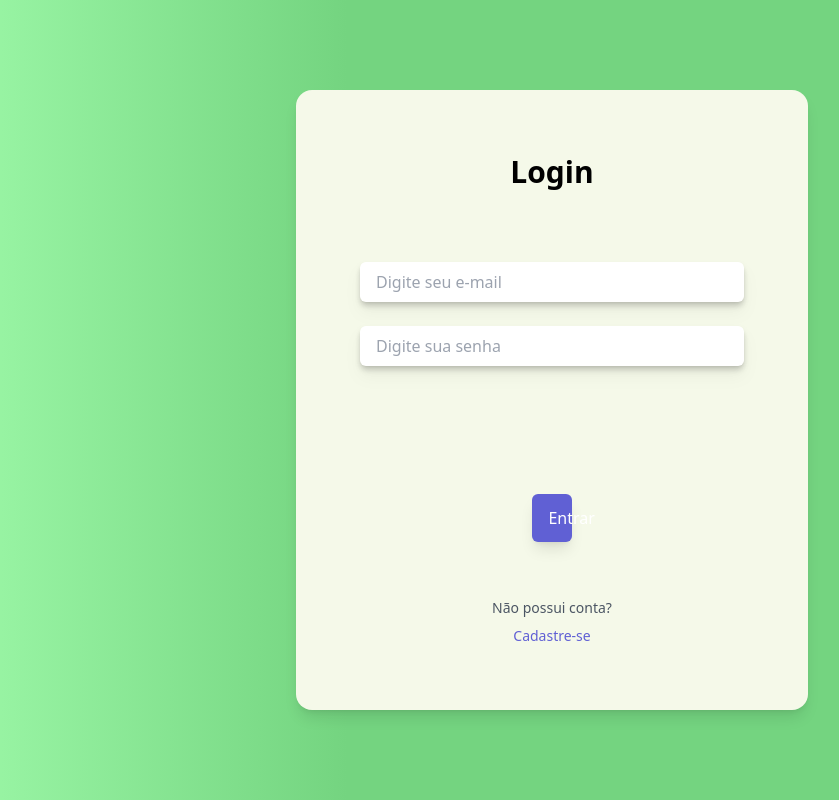
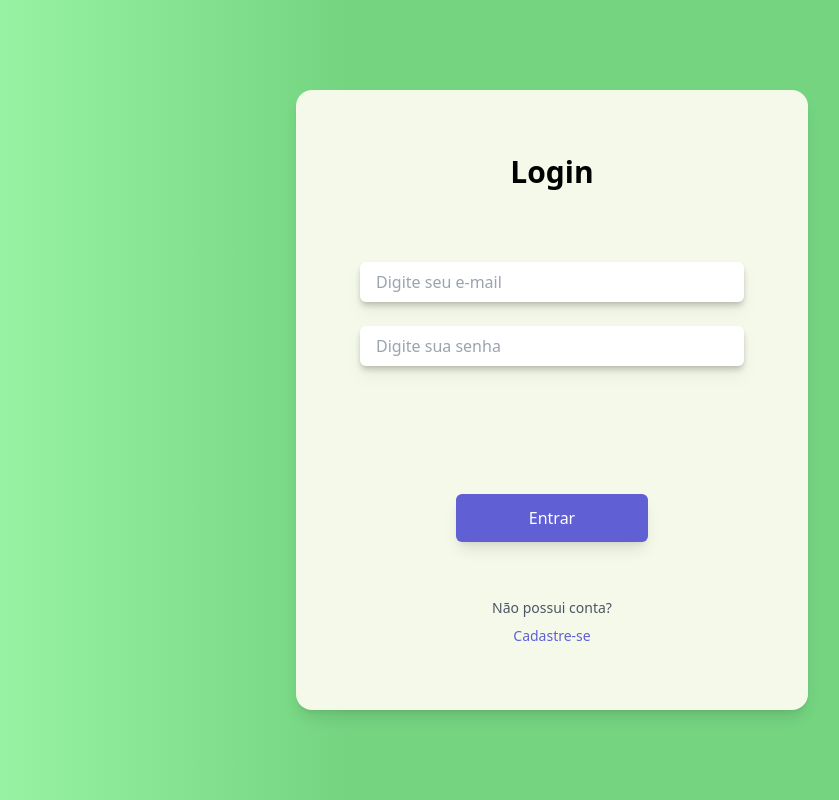
Before and after one commit to brendapc/hacktona-2024, a React (Vite) app in the folder frontend/: page /login in a window 1280 px wide. Shown: the whole page, without its empty margins (88-927 px from the left). Built offline with nearby package versions, Linux system fonts and the light colour scheme.

Commit message:
Update ButtonComponent styling for consistency

```diff
--- a/frontend/src/components/ButtonComponent.jsx
+++ b/frontend/src/components/ButtonComponent.jsx
@@ -2,7 +2,7 @@ const ButtonComponent = ({ onClick, label }) => {
     return (
         <button
             onClick={onClick}
-            className="w-1/2 h-12 px-4 py-2 bg-[#6060D4] text-white rounded-md shadow-lg border-none cursor-pointer focus:outline-none focus:ring-2 focus:ring-[#6060D4] focus:ring-opacity-50 hover:bg-[#4E4EB8]"
+            className="w-1/2 h-12 py-2 bg-[#6060D4] text-white rounded-md shadow-lg border-none cursor-pointer focus:outline-none focus:ring-2 focus:ring-[#6060D4] focus:ring-opacity-50 hover:bg-[#4E4EB8]"
         >
             {label}
         </button>
--- a/frontend/src/pages/LoginPage.jsx
+++ b/frontend/src/pages/LoginPage.jsx
@@ -7,7 +7,7 @@ export const LoginPage = () => {
       <div className="w-full max-w-lg p-16 space-y-14 bg-[#F5F9E9] rounded-2xl shadow-lg">
         <h2 className="text-3xl font-bold text-center text-black">Login</h2>
 
-        <form className="flex flex-col items-center w-full">
+        <form className="flex flex-col w-full">
           <div className="w-full mb-6 mt-4">
             <InputApp placeHolder="Digite seu e-mail" />
           </div>
```
